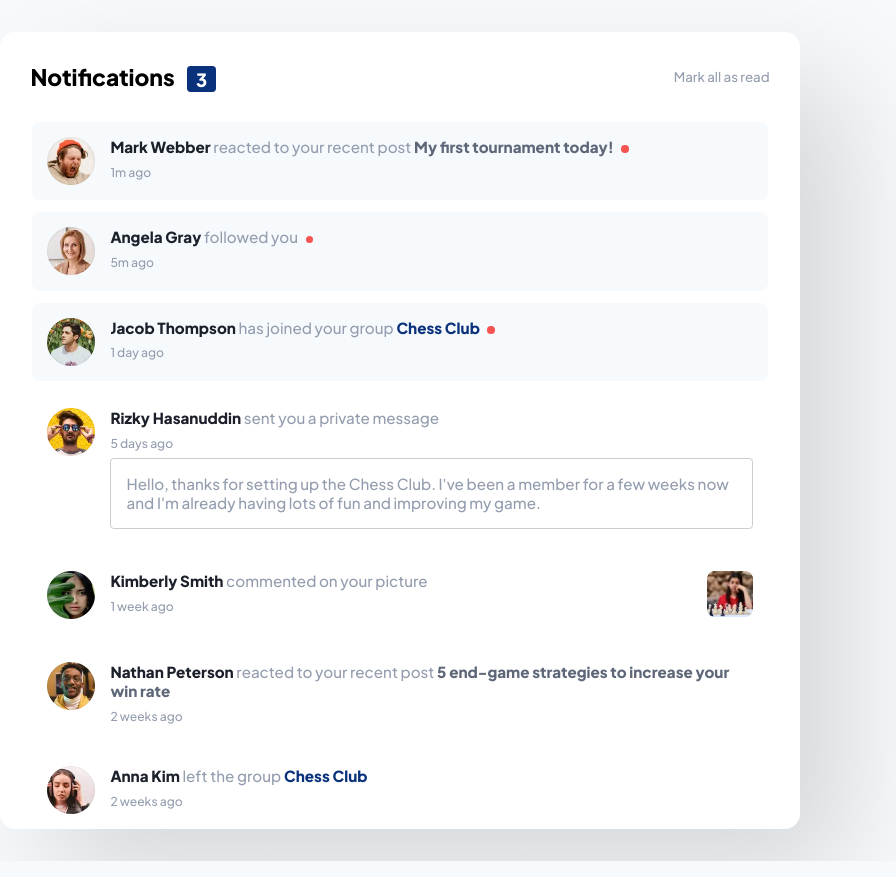
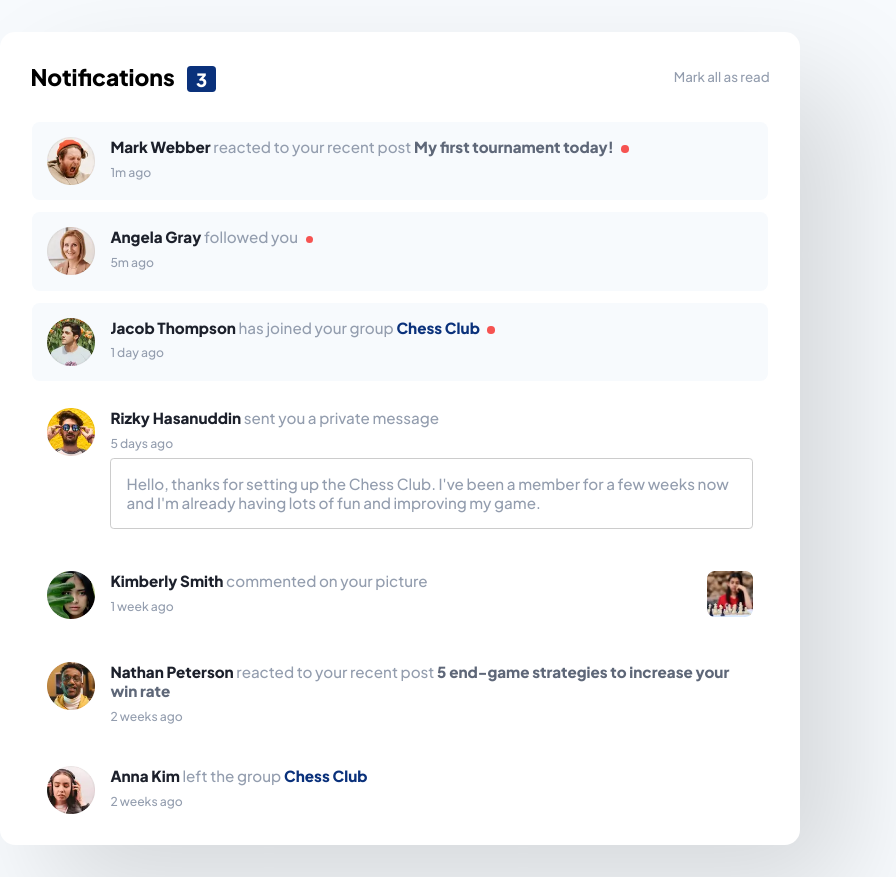
Before and after one commit to doganfurkan/fmentor-notifications, a React (Create React App) app: page / in a window 1280 px wide. Shown: the whole page, without its empty margins (240-1136 px from the left). Built offline with nearby package versions, Linux system fonts and the light colour scheme; the HTML template or start-up script is replaced by a standard one.

Commit message:
added padding to bottom 'cause it was irritating

```diff
--- a/src/App.css
+++ b/src/App.css
@@ -39,7 +39,7 @@ section header button:hover{
 }
 
 section main{
-  padding:0 2rem;
+  padding:0 2rem 1rem;
   display: flex;
   flex-direction: column;
   gap:.75rem;
@@ -176,6 +176,6 @@ section main{
   }
 
   section main{
-    padding:0 .75rem;
+    padding:0 .75rem 1rem;
   }
 }
```
